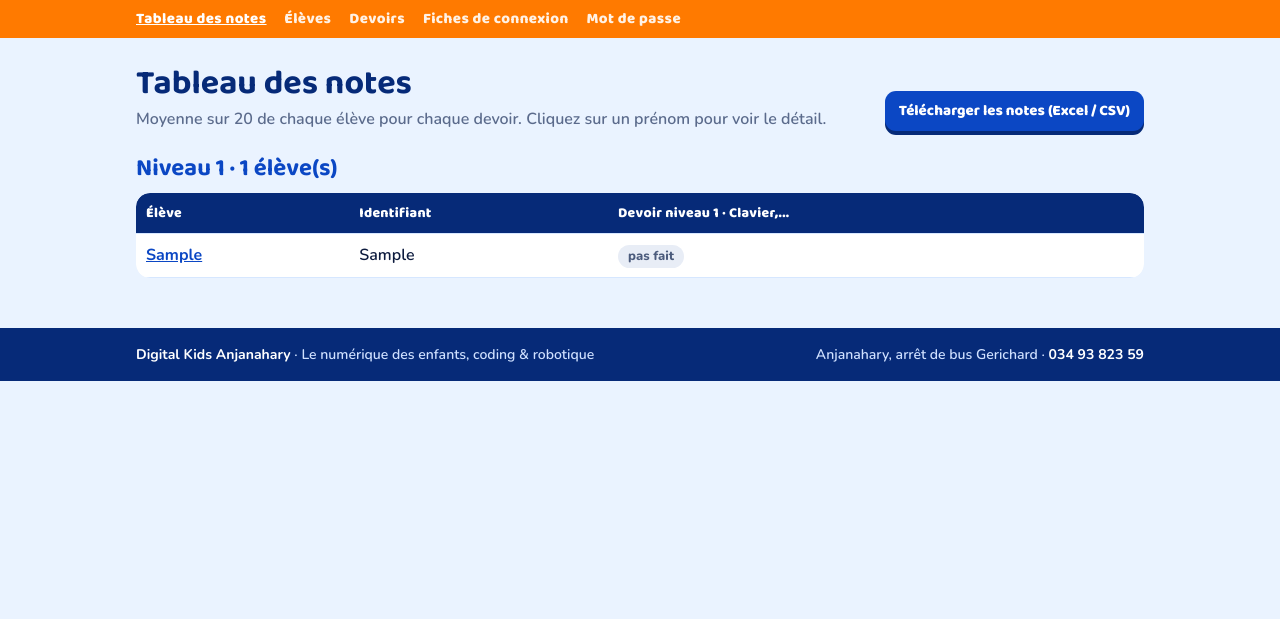
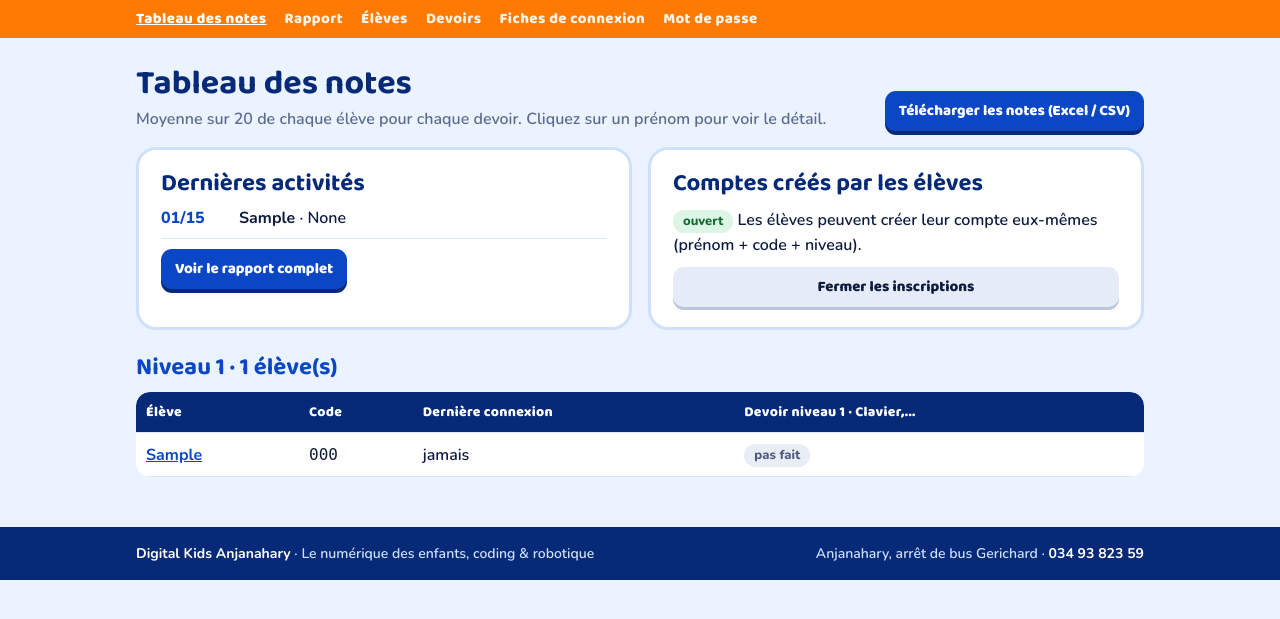
Before and after one commit to aorn-grou/digitalkids-devoirs, a Flask app: page /animateur/tableau in a window 1280 px wide. Shown: the part 82-701 px from the top of the page. Run offline with Flask 2, Linux system fonts and the light colour scheme; the visitor is signed in with stand-in values (Sample User, id 1); data comes from the database, SQL or seed files in the repository; tables that the repository leaves empty hold one stand-in row (values such as "Sample post").

Commit message:
Comptes créés par les élèves + rapport animateur à l'heure de Madagascar
- Inscription par l'élève : prénom, code secret à 4 chiffres, choix du niveau
- Connexion avec le prénom (ou l'identifiant) et le code
- Rapport animateur : connexions, inscriptions, chaque exercice validé avec sa note,
  devoir terminé, heure exacte (UTC+3), résumé par élève et par jour
- Tableau : code, dernière connexion, dernières activités, ouverture/fermeture des inscriptions

Co-Authored-By: Claude Opus 5.5 <noreply@anthropic.com>
Claude-Session: https://claude.ai/code/session_018Up2VnWB479QfL9qLo9hGR

```diff
--- a/app.py
+++ b/app.py
@@ -11,6 +11,7 @@ import sqlite3
 import unicodedata
 from datetime import datetime
 from functools import wraps
+from datetime import timedelta, timezone
 
 from flask import (Flask, abort, flash, g, jsonify, redirect, render_template, request,
                    Response, session, url_for)
@@ -23,6 +24,11 @@ DONNEES = os.path.join(ICI, "donnees")
 DOSSIER_DEVOIRS = os.path.join(ICI, "devoirs")
 os.makedirs(DONNEES, exist_ok=True)
 BASE = os.path.join(DONNEES, "ecole.db")
+
+
+def maintenant():
+    """Date et heure exactes de Madagascar (UTC+3), quel que soit le fuseau du serveur."""
+    return datetime.now(timezone(timedelta(hours=3))).strftime("%Y-%m-%d %H:%M:%S")
 
 
 def cle_secrete():
@@ -63,6 +69,8 @@ def init_db():
         semaine TEXT, contenu TEXT NOT NULL, actif INTEGER DEFAULT 1, cree TEXT);
     CREATE TABLE IF NOT EXISTS reponses (eleve_id INTEGER, devoir_id TEXT, ex_id TEXT, reponse TEXT,
         note REAL, date TEXT, PRIMARY KEY (eleve_id, devoir_id, ex_id));
+    CREATE TABLE IF NOT EXISTS journal (id INTEGER PRIMARY KEY AUTOINCREMENT, date TEXT, eleve_id INTEGER,
+        type TEXT, detail TEXT, lu INTEGER DEFAULT 0);
     """)
     con.commit()
     # premier lancement : on importe les devoirs du dossier devoirs/
@@ -94,7 +102,7 @@ def enregistrer_devoir(con, d):
                    ON CONFLICT(id) DO UPDATE SET niveau=excluded.niveau, titre=excluded.titre,
                    semaine=excluded.semaine, contenu=excluded.contenu""",
                 (d["id"], int(d["niveau"]), d["titre"], d.get("semaine", ""), json.dumps(d, ensure_ascii=False),
-                 datetime.now().isoformat(timespec="minutes")))
+                 maintenant()))
 
 
 def importer_dossier(con):
@@ -109,6 +117,17 @@ def importer_dossier(con):
                     n += 1
     con.commit()
     return n
+
+
+def noter(eleve_id, type_, detail=""):
+    """Ajoute une ligne au rapport de l'animateur."""
+    db().execute("INSERT INTO journal (date, eleve_id, type, detail) VALUES (?,?,?,?)",
+                 (maintenant(), eleve_id, type_, detail))
+    db().commit()
+
+
+def inscriptions_ouvertes():
+    return reglage("inscriptions", "1") == "1"
 
 
 def reglage(cle, defaut=None):
@@ -182,7 +201,13 @@ def animateur_requis(f):
 
 @app.context_processor
 def contexte():
-    return {"annee": datetime.now().year}
+    nouveaux = 0
+    if session.get("animateur"):
+        try:
+            nouveaux = db().execute("SELECT COUNT(*) FROM journal WHERE lu=0").fetchone()[0]
+        except sqlite3.Error:
+            nouveaux = 0
+    return {"annee": datetime.now().year, "rapports_nouveaux": nouveaux}
 
 
 # ------------------------------------------------------------------ élèves
@@ -197,21 +222,69 @@ def accueil():
 def connexion():
     erreur = None
     if request.method == "POST":
-        ident = request.form.get("identifiant", "").strip().lower()
+        nom = request.form.get("identifiant", "").strip()
         code = request.form.get("code", "").strip()
         tentatives = session.get("tentatives", 0)
         if tentatives >= 8:
-            erreur = "Trop d'essais. Demande ton code à l'animateur."
+            erreur = "Trop d'essais. Demande de l'aide à l'animateur."
         else:
-            e = db().execute("SELECT * FROM eleves WHERE identifiant=?", (ident,)).fetchone()
-            if e and secrets.compare_digest(e["code"], code):
+            # on accepte l'identifiant (rivo25) ou le prénom (Rivo) avec le bon code
+            cands = db().execute("SELECT * FROM eleves WHERE identifiant=? OR lower(prenom)=?", (nom.lower(), nom.lower())).fetchall()
+            bons = [e for e in cands if secrets.compare_digest(e["code"], code)]
+            if len(bons) == 1:
+                e = bons[0]
                 session.clear()
                 session.permanent = True
                 session["eleve_id"] = e["id"]
+                noter(e["id"], "connexion", f"Niveau {e['niveau']}")
                 return redirect(url_for("mes_devoirs"))
-            session["tentatives"] = tentatives + 1
-            erreur = "Identifiant ou code incorrect. Vérifie et recommence."
-    return render_template("connexion.html", erreur=erreur)
+            if len(bons) > 1:
+                erreur = "Plusieurs élèves ont ce prénom : écris ton identifiant (par exemple rivo25)."
+            else:
+                session["tentatives"] = tentatives + 1
+                erreur = "Prénom ou code incorrect. Vérifie et recommence."
+    return render_template("connexion.html", erreur=erreur, inscriptions=inscriptions_ouvertes())
+
+
+@app.route("/inscription", methods=["GET", "POST"])
+def inscription():
+    if not inscriptions_ouvertes():
+        return render_template("erreur.html", message="Les inscriptions sont fermées. Demande à ton animateur de créer ton compte.")
+    erreur, valeurs = None, {}
+    if request.method == "POST":
+        prenom = re.sub(r"\s+", " ", request.form.get("prenom", "")).strip()[:40]
+        code = request.form.get("code", "").strip()
+        code2 = request.form.get("code2", "").strip()
+        niveau = request.form.get("niveau", "")
+        valeurs = {"prenom": prenom, "niveau": niveau}
+        if len(prenom) < 2:
+            erreur = "Écris ton prénom."
+        elif not re.fullmatch(r"\d{4}", code):
+            erreur = "Ton code secret doit avoir exactement 4 chiffres."
+        elif code != code2:
+            erreur = "Les deux codes ne sont pas pareils. Recommence."
+        elif niveau not in ("1", "2", "3"):
+            erreur = "Choisis ton niveau."
+        elif db().execute("SELECT 1 FROM eleves WHERE lower(prenom)=? AND code=?", (prenom.lower(), code)).fetchone():
+            erreur = "Un élève a déjà ce prénom avec ce code. Choisis un autre code."
+        else:
+            ident = nouvel_identifiant(prenom)
+            cur = db().execute("INSERT INTO eleves (prenom, identifiant, code, niveau, cree) VALUES (?,?,?,?,?)",
+                               (prenom, ident, code, int(niveau), maintenant()))
+            db().commit()
+            session.clear()
+            session.permanent = True
+            session["eleve_id"] = cur.lastrowid
+            session["nouveau"] = True
+            noter(cur.lastrowid, "inscription", f"Niveau {niveau} · identifiant {ident}")
+            return redirect(url_for("bienvenue"))
+    return render_template("inscription.html", erreur=erreur, v=valeurs)
+
+
+@app.route("/bienvenue")
+@eleve_requis
+def bienvenue():
+    return render_template("bienvenue.html", eleve=eleve_courant())
 
 
 @app.route("/deconnexion")
@@ -277,9 +350,15 @@ def valider():
             return jsonify(erreur="Réponse trop longue."), 400
         note = corriger(ex, reponse)
         db().execute("INSERT INTO reponses VALUES (?,?,?,?,?,?)",
-                     (e["id"], r["id"], ex["id"], texte, note, datetime.now().isoformat(timespec="minutes")))
+                     (e["id"], r["id"], ex["id"], texte, note, maintenant()))
         db().commit()
     notes = [x["note"] for x in db().execute("SELECT note FROM reponses WHERE eleve_id=? AND devoir_id=?", (e["id"], r["id"]))]
+    if not deja:
+        noter(e["id"], "exercice", f"{r['titre']} · {ex['titre']} : {note}/20")
+        if len(notes) == 1:
+            noter(e["id"], "debut", f"{r['titre']}")
+        if len(notes) == len(d["exercices"]):
+            noter(e["id"], "fini", f"{r['titre']} · moyenne {moyenne(notes)}/20")
     return jsonify(note=note, corrige=ex.get("corrige", ""), faits=len(notes), total=len(d["exercices"]), moyenne=moyenne(notes))
 
 
@@ -318,7 +397,11 @@ def tableau():
     for x in db().execute("SELECT eleve_id, devoir_id, COUNT(*) n, AVG(note) m FROM reponses GROUP BY eleve_id, devoir_id"):
         notes[(x["eleve_id"], x["devoir_id"])] = (x["n"], round(x["m"], 1))
     nb_ex = {d["id"]: len(json.loads(d["contenu"])["exercices"]) for d in devoirs}
-    return render_template("tableau.html", eleves=eleves, devoirs=devoirs, notes=notes, nb_ex=nb_ex)
+    derniere = {x["eleve_id"]: x["d"] for x in db().execute("SELECT eleve_id, MAX(date) d FROM journal WHERE type IN ('connexion','inscription') GROUP BY eleve_id")}
+    recents = db().execute("""SELECT j.*, e.prenom FROM journal j LEFT JOIN eleves e ON e.id = j.eleve_id
+                              ORDER BY j.id DESC LIMIT 8""").fetchall()
+    return render_template("tableau.html", eleves=eleves, devoirs=devoirs, notes=notes, nb_ex=nb_ex,
+                           recents=recents, derniere=derniere, inscriptions=inscriptions_ouvertes())
 
 
 @app.route("/animateur/eleves", methods=["GET", "POST"])
@@ -333,7 +416,7 @@ def eleves():
                 continue
             ident, code = nouvel_identifiant(prenom), nouveau_code()
             db().execute("INSERT INTO eleves (prenom, identifiant, code, niveau, cree) VALUES (?,?,?,?,?)",
-                         (prenom, ident, code, niveau, datetime.now().isoformat(timespec="minutes")))
+                         (prenom, ident, code, niveau, maintenant()))
             nouveaux.append(ident)
         db().commit()
         if nouveaux:
@@ -362,6 +445,7 @@ def eleve_detail(eid):
             flash("Le devoir est remis à zéro pour cet élève.")
         elif action == "supprimer":
             db().execute("DELETE FROM reponses WHERE eleve_id=?", (eid,))
+            db().execute("DELETE FROM journal WHERE eleve_id=?", (eid,))
             db().execute("DELETE FROM eleves WHERE id=?", (eid,))
             db().commit()
             flash("Élève supprimé.")
@@ -426,6 +510,43 @@ def devoirs_admin():
     return render_template("devoirs_admin.html", devoirs=liste)
 
 
+@app.route("/animateur/rapports")
+@animateur_requis
+def rapports():
+    jour = request.args.get("jour") or maintenant()[:10]
+    lignes = db().execute("""SELECT j.*, e.prenom, e.identifiant, e.niveau, e.code FROM journal j LEFT JOIN eleves e ON e.id = j.eleve_id
+                             WHERE substr(j.date,1,10)=? ORDER BY j.id DESC""", (jour,)).fetchall()
+    # résumé : une ligne par élève actif ce jour-là
+    resume = {}
+    for l in reversed(lignes):
+        if l["eleve_id"] is None or l["prenom"] is None:
+            continue
+        r = resume.setdefault(l["eleve_id"], {"prenom": l["prenom"], "identifiant": l["identifiant"], "code": l["code"],
+                                              "niveau": l["niveau"], "premiere": l["date"], "derniere": l["date"],
+                                              "connexions": 0, "exercices": 0, "fini": None, "id": l["eleve_id"]})
+        r["derniere"] = l["date"]
+        if l["type"] in ("connexion", "inscription"):
+            r["connexions"] += 1
+        elif l["type"] == "exercice":
+            r["exercices"] += 1
+        elif l["type"] == "fini":
+            r["fini"] = (l["date"], l["detail"])
+    jours = [x[0] for x in db().execute("SELECT DISTINCT substr(date,1,10) FROM journal ORDER BY 1 DESC LIMIT 30")]
+    page = render_template("rapports.html", lignes=lignes, resume=list(resume.values()), jour=jour, jours=jours)
+    db().execute("UPDATE journal SET lu=1 WHERE lu=0")
+    db().commit()
+    return page
+
+
+@app.route("/animateur/inscriptions", methods=["POST"])
+@animateur_requis
+def basculer_inscriptions():
+    db().execute("INSERT OR REPLACE INTO reglages VALUES ('inscriptions', ?)", ("0" if inscriptions_ouvertes() else "1",))
+    db().commit()
+    flash("Inscriptions " + ("ouvertes : les élèves peuvent créer leur compte." if inscriptions_ouvertes() else "fermées."))
+    return redirect(url_for("tableau"))
+
+
 @app.route("/animateur/notes.csv")
 @animateur_requis
 def notes_csv():
--- a/static/style.css
+++ b/static/style.css
@@ -207,3 +207,20 @@ table.gridtab th{background:var(--ciel2);border-color:var(--bord)}
   .case{width:44px;height:44px}
 }
 @media (prefers-reduced-motion:reduce){*{transition:none!important}}
+/* inscription et rapport */
+.nouveau-compte{display:flex;justify-content:space-between;align-items:center;gap:10px;flex-wrap:wrap;border-top:2px dashed var(--bord);padding-top:14px}
+.etape-ins{display:flex;align-items:center;gap:10px;margin-top:6px}
+.etape-ins .num{width:34px;height:34px;font-size:17px}
+.niveaux{display:grid;grid-template-columns:1fr 1fr;gap:12px}
+.niv{display:flex;gap:10px;align-items:flex-start;border:3px solid var(--bord);border-radius:16px;padding:14px;cursor:pointer;background:#fff}
+.niv:has(input:checked){border-color:var(--orange);background:#FFF4E6}
+.niv input{width:22px;height:22px;accent-color:var(--orange);margin-top:3px}
+.niv b{display:block;font:800 22px var(--titre);color:var(--nuit)}
+.niv small{font-weight:700;color:var(--gris)}
+.memo{background:#FFF7DD;border:2px dashed #F2C04A;border-radius:14px;padding:12px 16px;text-align:left}
+.badge-new{display:inline-block;background:var(--jaune);color:var(--nuit);border-radius:99px;padding:0 7px;font-size:12px;margin-left:3px}
+.evt{display:flex;gap:10px;align-items:baseline;padding:8px 0;border-bottom:1.5px solid var(--ciel2)}
+.evt:last-child{border:0}
+.evt .h{font-variant-numeric:tabular-nums;font-weight:800;color:var(--bleu);min-width:68px}
+.evt-fini{background:#EAFBEF}
+@media (max-width:720px){.niveaux{grid-template-columns:1fr}}
--- /dev/null
+++ b/templates/_nav.html
@@ -0,0 +1,2 @@
+{% set liens = [('tableau','Tableau des notes'),('rapports','Rapport'),('eleves','Élèves'),('devoirs_admin','Devoirs'),('fiches','Fiches de connexion'),('mot_de_passe','Mot de passe')] %}
+{% for ep, txt in liens %}<a {% if actif == ep %}class="on"{% endif %} href="{{ url_for(ep) }}">{{ txt }}{% if ep == 'rapports' and rapports_nouveaux %} <span class="badge-new">{{ rapports_nouveaux }}</span>{% endif %}</a>{% endfor %}
--- a/templates/connexion.html
+++ b/templates/connexion.html
@@ -18,12 +18,13 @@
   <form class="carte form-connexion" method="post" autocomplete="off">
     <h2 style="font-size:28px;color:var(--nuit)">Je me connecte</h2>
     {% if erreur %}<div class="erreur">{{ erreur }}</div>{% endif %}
-    <label for="identifiant">Mon identifiant</label>
-    <input type="text" id="identifiant" name="identifiant" placeholder="ex. rivo25" required autocapitalize="none" spellcheck="false">
+    <label for="identifiant">Mon prénom</label>
+    <input type="text" id="identifiant" name="identifiant" placeholder="ex. Rivo" required spellcheck="false" autocomplete="off">
     <label for="code">Mon code secret (4 chiffres)</label>
     <input class="code" type="password" id="code" name="code" inputmode="numeric" maxlength="4" placeholder="••••" required>
     <button class="btn" type="submit">Entrer ➜</button>
     <p class="aide">Tu as oublié ton code ? Demande-le à ton animateur.</p>
+    {% if inscriptions %}<div class="nouveau-compte"><b>Première fois ici ?</b><a class="btn bleu" href="{{ url_for('inscription') }}">Je crée mon compte ✨</a></div>{% endif %}
   </form>
 </div>
 {% endblock %}
--- a/templates/devoirs_admin.html
+++ b/templates/devoirs_admin.html
@@ -1,6 +1,6 @@
 {% extends "base.html" %}
 {% block titre %}Devoirs · Digital Kids{% endblock %}
-{% block ruban %}<a href="{{ url_for('tableau') }}">Tableau des notes</a><a href="{{ url_for('eleves') }}">Élèves</a><a class="on" href="{{ url_for('devoirs_admin') }}">Devoirs</a><a href="{{ url_for('fiches') }}">Fiches de connexion</a><a href="{{ url_for('mot_de_passe') }}">Mot de passe</a>{% endblock %}
+{% block ruban %}{% set actif = 'devoirs_admin' %}{% include '_nav.html' %}{% endblock %}
 {% block qui %}<span class="pastille">ANIMATEUR</span><a class="btn-lien" href="{{ url_for('animateur_deconnexion') }}">Sortir</a>{% endblock %}
 {% block contenu %}
 <h1 class="titre-page">Devoirs</h1>
--- a/templates/eleve_detail.html
+++ b/templates/eleve_detail.html
@@ -1,6 +1,6 @@
 {% extends "base.html" %}
 {% block titre %}{{ e.prenom }} · Digital Kids{% endblock %}
-{% block ruban %}<a href="{{ url_for('tableau') }}">Tableau des notes</a><a class="on" href="{{ url_for('eleves') }}">Élèves</a><a href="{{ url_for('devoirs_admin') }}">Devoirs</a><a href="{{ url_for('fiches') }}">Fiches de connexion</a><a href="{{ url_for('mot_de_passe') }}">Mot de passe</a>{% endblock %}
+{% block ruban %}{% set actif = 'eleves' %}{% include '_nav.html' %}{% endblock %}
 {% block qui %}<span class="pastille">ANIMATEUR</span><a class="btn-lien" href="{{ url_for('animateur_deconnexion') }}">Sortir</a>{% endblock %}
 {% block contenu %}
 <h1 class="titre-page">{{ e.prenom }}</h1>
--- a/templates/eleves.html
+++ b/templates/eleves.html
@@ -1,6 +1,6 @@
 {% extends "base.html" %}
 {% block titre %}Élèves · Digital Kids{% endblock %}
-{% block ruban %}<a href="{{ url_for('tableau') }}">Tableau des notes</a><a class="on" href="{{ url_for('eleves') }}">Élèves</a><a href="{{ url_for('devoirs_admin') }}">Devoirs</a><a href="{{ url_for('fiches') }}">Fiches de connexion</a><a href="{{ url_for('mot_de_passe') }}">Mot de passe</a>{% endblock %}
+{% block ruban %}{% set actif = 'eleves' %}{% include '_nav.html' %}{% endblock %}
 {% block qui %}<span class="pastille">ANIMATEUR</span><a class="btn-lien" href="{{ url_for('animateur_deconnexion') }}">Sortir</a>{% endblock %}
 {% block contenu %}
 <h1 class="titre-page">Élèves</h1>
--- a/templates/fiches.html
+++ b/templates/fiches.html
@@ -1,6 +1,6 @@
 {% extends "base.html" %}
 {% block titre %}Fiches de connexion · Digital Kids{% endblock %}
-{% block ruban %}<a href="{{ url_for('tableau') }}">Tableau des notes</a><a href="{{ url_for('eleves') }}">Élèves</a><a href="{{ url_for('devoirs_admin') }}">Devoirs</a><a class="on" href="{{ url_for('fiches') }}">Fiches de connexion</a><a href="{{ url_for('mot_de_passe') }}">Mot de passe</a>{% endblock %}
+{% block ruban %}{% set actif = 'fiches' %}{% include '_nav.html' %}{% endblock %}
 {% block qui %}<span class="pastille">ANIMATEUR</span><a class="btn-lien" href="{{ url_for('animateur_deconnexion') }}">Sortir</a>{% endblock %}
 {% block contenu %}
 <div class="no-print" style="display:flex;justify-content:space-between;gap:10px;flex-wrap:wrap;align-items:center;margin-bottom:14px">
--- a/templates/mot_de_passe.html
+++ b/templates/mot_de_passe.html
@@ -1,6 +1,6 @@
 {% extends "base.html" %}
 {% block titre %}Mot de passe · Digital Kids{% endblock %}
-{% block ruban %}<a href="{{ url_for('tableau') }}">Tableau des notes</a><a href="{{ url_for('eleves') }}">Élèves</a><a href="{{ url_for('devoirs_admin') }}">Devoirs</a><a href="{{ url_for('fiches') }}">Fiches de connexion</a><a class="on" href="{{ url_for('mot_de_passe') }}">Mot de passe</a>{% endblock %}
+{% block ruban %}{% set actif = 'mot_de_passe' %}{% include '_nav.html' %}{% endblock %}
 {% block qui %}<span class="pastille">ANIMATEUR</span><a class="btn-lien" href="{{ url_for('animateur_deconnexion') }}">Sortir</a>{% endblock %}
 {% block contenu %}
 <form class="carte form-connexion" method="post" style="max-width:460px">
--- a/templates/tableau.html
+++ b/templates/tableau.html
@@ -1,11 +1,24 @@
 {% extends "base.html" %}
 {% block titre %}Tableau des notes · Digital Kids{% endblock %}
-{% block ruban %}<a class="on" href="{{ url_for('tableau') }}">Tableau des notes</a><a href="{{ url_for('eleves') }}">Élèves</a><a href="{{ url_for('devoirs_admin') }}">Devoirs</a><a href="{{ url_for('fiches') }}">Fiches de connexion</a><a href="{{ url_for('mot_de_passe') }}">Mot de passe</a>{% endblock %}
+{% block ruban %}{% set actif = 'tableau' %}{% include '_nav.html' %}{% endblock %}
 {% block qui %}<span class="pastille">ANIMATEUR</span><a class="btn-lien" href="{{ url_for('animateur_deconnexion') }}">Sortir</a>{% endblock %}
 {% block contenu %}
 <div style="display:flex;justify-content:space-between;align-items:end;gap:12px;flex-wrap:wrap">
   <div><h1 class="titre-page">Tableau des notes</h1><p class="sous">Moyenne sur 20 de chaque élève pour chaque devoir. Cliquez sur un prénom pour voir le détail.</p></div>
   <a class="btn petit bleu" href="{{ url_for('notes_csv') }}">Télécharger les notes (Excel / CSV)</a>
+</div>
+<div class="grille-admin" style="margin-top:16px">
+  <div class="carte">
+    <h2 style="color:var(--nuit)">Dernières activités</h2>
+    {% for l in recents %}<div class="evt"><span class="h">{{ l.date[5:16]|replace('-', '/')|replace(' ', ' · ') }}</span><span><b>{{ l.prenom or '?' }}</b> · {{ {'connexion':'connexion','inscription':'nouveau compte','debut':'a commencé un devoir','exercice':l.detail,'fini':'a terminé · ' ~ l.detail}.get(l.type, l.type) }}</span></div>
+    {% else %}<p class="aide">Aucune activité pour l'instant.</p>{% endfor %}
+    <a class="btn petit bleu" href="{{ url_for('rapports') }}" style="margin-top:10px">Voir le rapport complet</a>
+  </div>
+  <form class="carte" method="post" action="{{ url_for('basculer_inscriptions') }}" style="display:grid;gap:10px;align-content:start">
+    <h2 style="color:var(--nuit)">Comptes créés par les élèves</h2>
+    <p style="margin:0">{% if inscriptions %}<span class="chip vert">ouvert</span> Les élèves peuvent créer leur compte eux-mêmes (prénom + code + niveau).{% else %}<span class="chip gris">fermé</span> Seul l'animateur peut créer les comptes.{% endif %}</p>
+    <button class="btn petit {{ 'gris' if inscriptions else '' }}">{{ 'Fermer les inscriptions' if inscriptions else 'Ouvrir les inscriptions' }}</button>
+  </form>
 </div>
 {% if not eleves %}<div class="carte" style="margin-top:18px"><h2>Aucun élève pour l'instant</h2><p>Commencez par <a href="{{ url_for('eleves') }}">ajouter vos élèves</a> : le logiciel crée leur identifiant et leur code.</p></div>{% endif %}
 {% for niv in [1, 2, 3] %}
@@ -14,9 +27,9 @@
 {% if els %}
 <h2 style="margin:24px 0 10px;color:var(--bleu)">Niveau {{ niv }} · {{ els|length }} élève(s)</h2>
 <div class="defile"><table class="tableau-notes">
-  <tr><th>Élève</th><th>Identifiant</th>{% for d in dvs %}<th>{{ d.titre|truncate(34) }}</th>{% endfor %}</tr>
+  <tr><th>Élève</th><th>Code</th><th>Dernière connexion</th>{% for d in dvs %}<th>{{ d.titre|truncate(34) }}</th>{% endfor %}</tr>
   {% for e in els %}<tr>
-    <td><a href="{{ url_for('eleve_detail', eid=e.id) }}"><b>{{ e.prenom }}</b></a></td><td>{{ e.identifiant }}</td>
+    <td><a href="{{ url_for('eleve_detail', eid=e.id) }}"><b>{{ e.prenom }}</b></a></td><td><code>{{ e.code }}</code></td><td>{% set dc = derniere.get(e.id) %}{{ (dc[8:10] ~ "/" ~ dc[5:7] ~ " à " ~ dc[11:16]) if dc else "jamais" }}</td>
     {% for d in dvs %}{% set n = notes.get((e.id, d.id)) %}
       <td>{% if n %}<span class="chip {{ 'vert' if n[1] >= 14 else ('orange' if n[1] >= 10 else 'rouge') }}">{{ n[1] }}/20</span> <span class="aide">{{ n[0] }}/{{ nb_ex[d.id] }}</span>{% else %}<span class="chip gris">pas fait</span>{% endif %}</td>
     {% endfor %}
```
Also changed, not shown: outils/test_complet.py (+24 -0 lines), templates/bienvenue.html (added, +16 -0 lines), templates/inscription.html (added, +31 -0 lines), templates/rapports.html (added, +48 -0 lines).
